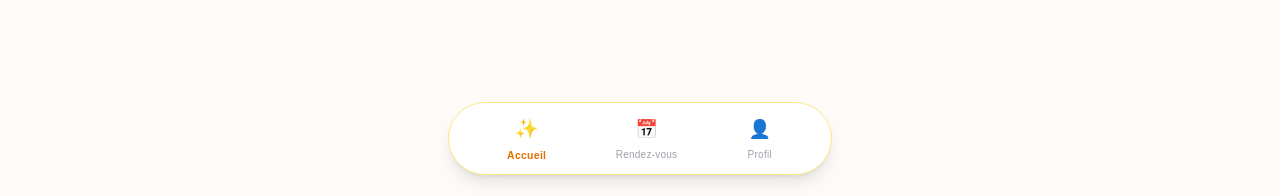
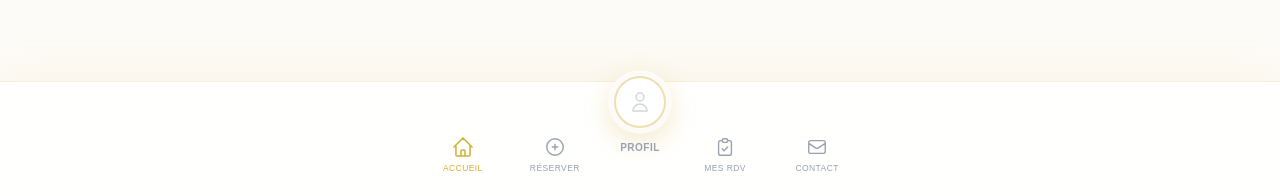
Before and after one commit to manustuntman/linstantbym, a Next.js app: page / in a window 1280 px wide. Shown: the part 601-797 px from the top of the page. Built offline with nearby package versions, Linux system fonts and the light colour scheme; no server answers; the database is empty.

Commit message:
Update BottomNav.tsx

```diff
--- a/components/BottomNav.tsx
+++ b/components/BottomNav.tsx
@@ -6,30 +6,99 @@ import { usePathname } from 'next/navigation';
 export default function BottomNav() {
   const pathname = usePathname();
 
+  // Ton arborescence sur-mesure
   const navItems = [
-    { name: 'Accueil', href: '/', icon: '✨' },
-    { name: 'Rendez-vous', href: '/appointments', icon: '📅' },
-    { name: 'Profil', href: '/profile', icon: '👤' },
+    {
+      name: 'Accueil',
+      href: '/',
+      icon: (
+        <svg className="w-[22px] h-[22px]" fill="none" stroke="currentColor" viewBox="0 0 24 24">
+          <path strokeLinecap="round" strokeLinejoin="round" strokeWidth="1.5" d="M3 12l2-2m0 0l7-7 7 7M5 10v10a1 1 0 001 1h3m10-11l2 2m-2-2v10a1 1 0 01-1 1h-3m-6 0a1 1 0 001-1v-4a1 1 0 011-1h2a1 1 0 011 1v4a1 1 0 001 1m-6 0h6" />
+        </svg>
+      ),
+    },
+    {
+      name: 'Réserver',
+      href: '/book',
+      icon: (
+        <svg className="w-[22px] h-[22px]" fill="none" stroke="currentColor" viewBox="0 0 24 24">
+          <path strokeLinecap="round" strokeLinejoin="round" strokeWidth="1.5" d="M12 9v3m0 0v3m0-3h3m-3 0H9m12 0a9 9 0 11-18 0 9 9 0 0118 0z" />
+        </svg>
+      ),
+    },
+    {
+      name: 'Profil',
+      href: '/profile',
+      isCenter: true, // Ceci indique que c'est le bouton central spécial
+    },
+    {
+      name: 'Mes RDV',
+      href: '/appointments',
+      icon: (
+        <svg className="w-[22px] h-[22px]" fill="none" stroke="currentColor" viewBox="0 0 24 24">
+          <path strokeLinecap="round" strokeLinejoin="round" strokeWidth="1.5" d="M9 5H7a2 2 0 00-2 2v12a2 2 0 002 2h10a2 2 0 002-2V7a2 2 0 00-2-2h-2M9 5a2 2 0 002 2h2a2 2 0 002-2M9 5a2 2 0 012-2h2a2 2 0 012 2m-6 9l2 2 4-4" />
+        </svg>
+      ),
+    },
+    {
+      name: 'Contact',
+      href: '/contact',
+      icon: (
+        <svg className="w-[22px] h-[22px]" fill="none" stroke="currentColor" viewBox="0 0 24 24">
+          <path strokeLinecap="round" strokeLinejoin="round" strokeWidth="1.5" d="M3 8l7.89 5.26a2 2 0 002.22 0L21 8M5 19h14a2 2 0 002-2V7a2 2 0 00-2-2H5a2 2 0 00-2 2v10a2 2 0 002 2z" />
+        </svg>
+      ),
+    },
   ];
 
   return (
-    <div className="fixed bottom-6 left-0 right-0 z-50 flex justify-center px-4 pointer-events-none">
-      <nav className="pointer-events-auto flex items-center justify-around w-full max-w-sm px-6 py-3 bg-white border border-amber-200 rounded-full shadow-lg">
+    <div className="fixed bottom-0 left-0 right-0 z-50 bg-white/85 backdrop-blur-xl border-t border-[#D4AF37]/20 pb-6 pt-2 px-2 shadow-[0_-10px_40px_rgba(212,175,55,0.08)]">
+      <nav className="flex items-end justify-between max-w-md mx-auto relative px-2">
         {navItems.map((item) => {
           const isActive = pathname === item.href;
 
+          // Rendu spécifique pour le bouton central (Profil)
+          if (item.isCenter) {
+            return (
+              <Link
+                key={item.name}
+                href={item.href}
+                className="relative -top-5 flex flex-col items-center justify-center group z-50"
+              >
+                {/* L'ombre et l'anneau externe */}
+                <div className="w-16 h-16 bg-[#FDFBF7] rounded-full p-1.5 shadow-[0_8px_25px_rgba(212,175,55,0.25)]">
+                  {/* Le cercle intérieur prêt pour l'image */}
+                  <div className={`w-full h-full bg-white rounded-full flex items-center justify-center overflow-hidden border-2 transition-all duration-300 ${isActive ? 'border-[#D4AF37]' : 'border-[#D4AF37]/40 group-hover:border-[#D4AF37]'}`}>
+
+                    {/* Icône par défaut en attendant la photo de profil */}
+                    <svg className={`w-6 h-6 transition-colors duration-300 ${isActive ? 'text-[#D4AF37]' : 'text-gray-300 group-hover:text-[#D4AF37]'}`} fill="none" stroke="currentColor" viewBox="0 0 24 24">
+                      <path strokeLinecap="round" strokeLinejoin="round" strokeWidth="1.5" d="M16 7a4 4 0 11-8 0 4 4 0 018 0zM12 14a7 7 0 00-7 7h14a7 7 0 00-7-7z" />
+                    </svg>
+
+                  </div>
+                </div>
+                <span className={`text-[10px] uppercase font-semibold tracking-wider mt-1.5 transition-colors duration-300 ${isActive ? 'text-[#D4AF37]' : 'text-gray-400'}`}>
+                  {item.name}
+                </span>
+              </Link>
+            );
+          }
+
+          // Rendu pour les autres boutons
           return (
             <Link
               key={item.name}
               href={item.href}
-              className={`flex flex-col items-center justify-center space-y-1 transition-all ${
+              className={`flex flex-col items-center justify-center w-[18%] transition-all duration-300 ${
                 isActive
-                  ? 'text-amber-600 font-semibold scale-105'
-                  : 'text-zinc-400 hover:text-zinc-600'
+                  ? 'text-[#D4AF37]'
+                  : 'text-gray-400 hover:text-[#D4AF37]/70'
               }`}
             >
-              <span className="text-lg">{item.icon}</span>
-              <span className="text-[10px] tracking-wide">
+              <div className={`mb-1 transition-transform duration-300 ${isActive ? 'scale-110' : 'scale-100'}`}>
+                {item.icon}
+              </div>
+              <span className={`text-[8.5px] uppercase tracking-wider font-medium text-center ${isActive ? 'text-[#D4AF37]' : 'text-gray-400'}`}>
                 {item.name}
               </span>
             </Link>
```
